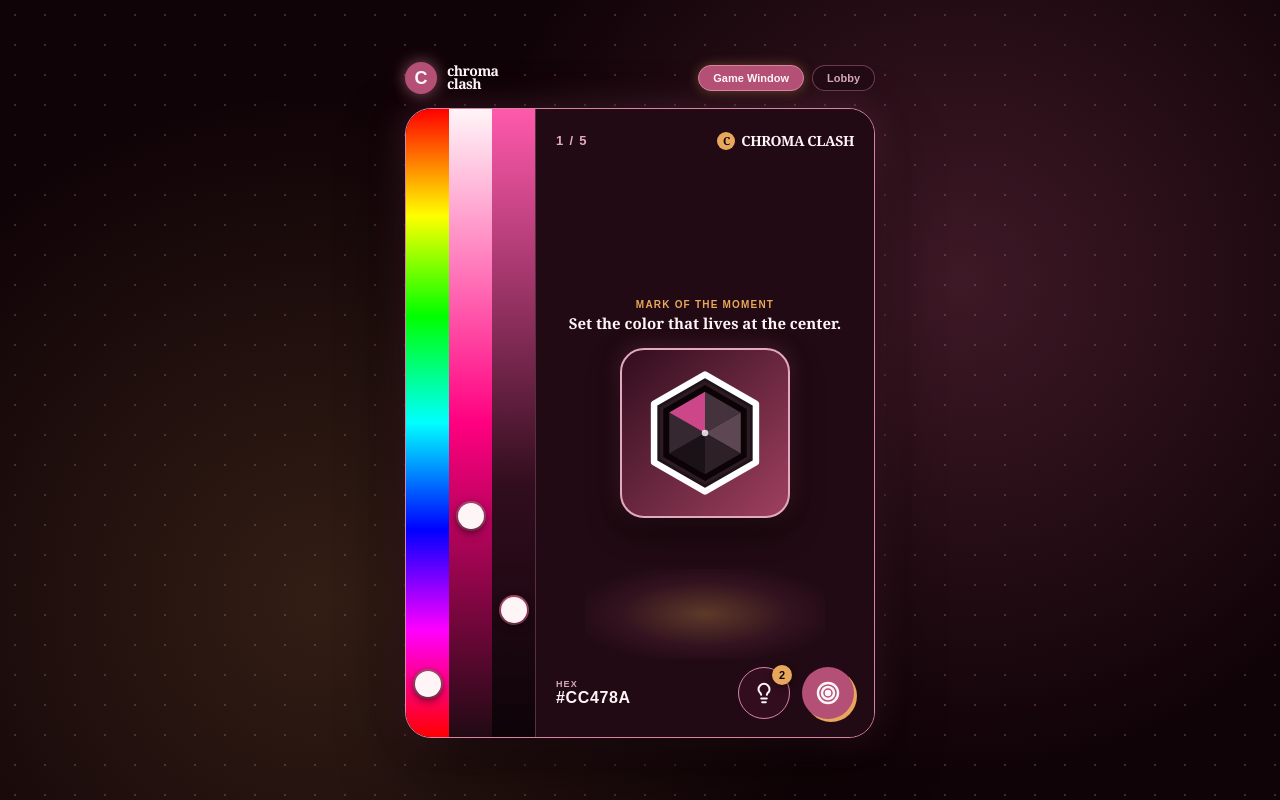
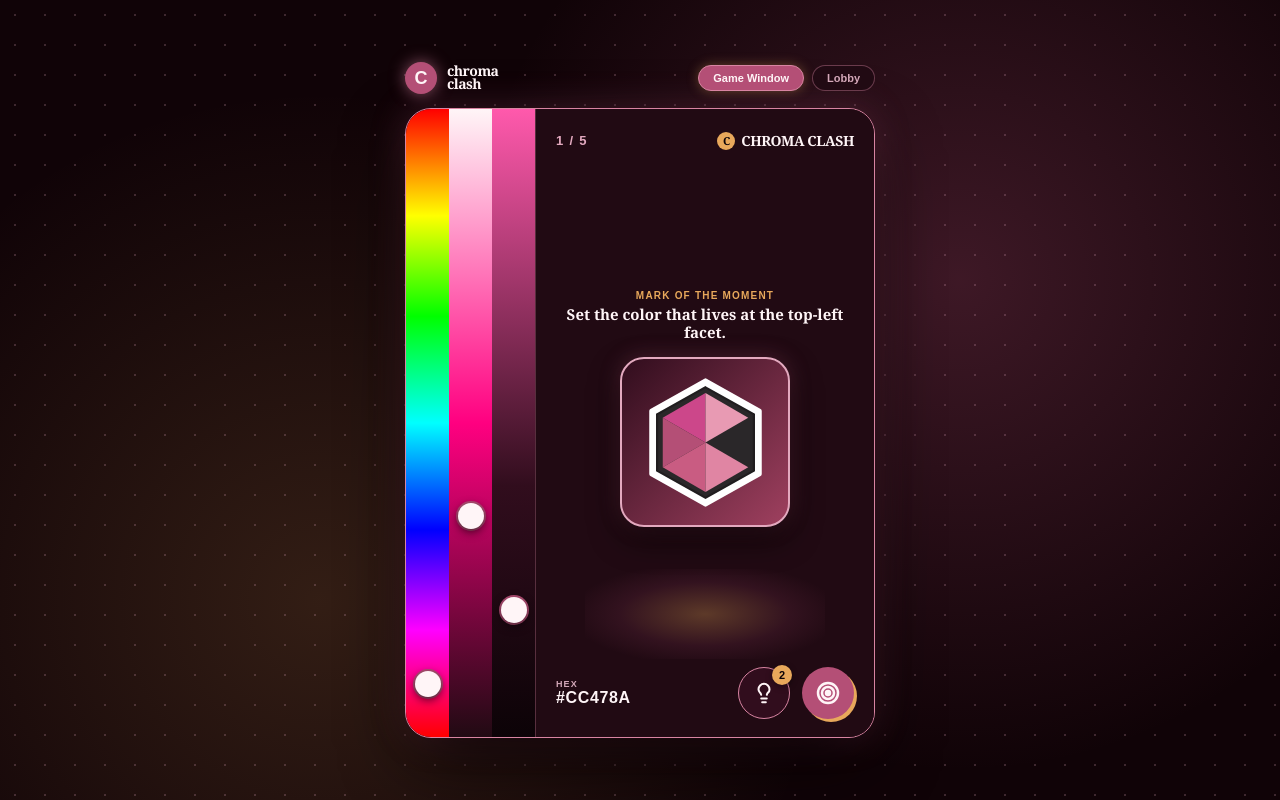
Before and after one commit to Sujal-Mishra/C2C-games-Sujal, a React (Vite) app: page / in a window 1280 px wide. Built offline with nearby package versions, Linux system fonts and the light colour scheme.

Commit message:
feat: match official 5-facet Chroma C logo geometry with target facet binding

```diff
--- a/src/main.tsx
+++ b/src/main.tsx
@@ -10,28 +10,33 @@ type RoomType = "random" | "team";
 const rounds = [
   {
     label: "Mark of the moment",
-    hint: "Set the color that lives at the center.",
+    hint: "Set the color that lives at the top-left facet.",
     target: { hue: 338, saturation: 52, value: 72 },
+    targetFacetIndex: 0, // Top-Left
   },
   {
     label: "Neon snack",
-    hint: "Find the loudest shade in the mark.",
+    hint: "Find the shade for the main left facet.",
     target: { hue: 348, saturation: 67, value: 82 },
+    targetFacetIndex: 2, // Left
   },
   {
     label: "Quiet edge",
-    hint: "What color keeps the emblem grounded?",
-    target: { hue: 223, saturation: 13, value: 18 },
+    hint: "What color sets the top-right highlight?",
+    target: { hue: 223, saturation: 50, value: 75 },
+    targetFacetIndex: 1, // Top-Right
   },
   {
     label: "Soft spark",
-    hint: "Remember the lightest accent.",
+    hint: "Tune the bottom-left base shade.",
     target: { hue: 0, saturation: 38, value: 96 },
+    targetFacetIndex: 3, // Bottom-Left
   },
   {
     label: "Final flash",
-    hint: "Tune the color you noticed last.",
+    hint: "Tune the bottom-right finishing facet.",
     target: { hue: 330, saturation: 69, value: 86 },
+    targetFacetIndex: 4, // Bottom-Right
   },
 ];
 
@@ -174,7 +179,7 @@ function App() {
                 </span>
               </header>
 
-              {/* Center Stage with Targeted Vector Emblem */}
+              {/* Center Stage with Authentic "C" Emblem */}
               <div className="character-stage">
                 <div className="floor-spotlight" />
 
@@ -189,9 +194,12 @@ function App() {
                   <p className="hint-sub">{current.hint}</p>
                 </div>
 
-                {/* Targeted Emblem Showcase: Outer frame is static, ONLY target region changes fill */}
+                {/* Targeted "C" Emblem Showcase */}
                 <div className="emblem-card-showcase">
-                  <TargetedEmblemSVG color={guessHex} />
+                  <ChromaCLogoSVG
+                    targetColor={guessHex}
+                    targetIndex={current.targetFacetIndex}
+                  />
                 </div>
               </div>
 
@@ -279,54 +287,75 @@ function App() {
   );
 }
 
-/** Targeted Vector Emblem Component: Frame & outer facets remain static, target region changes fill */
-function TargetedEmblemSVG({ color }: { color: string }) {
+/**
+ * Authentic Chroma Clash "C" Logo SVG
+ * Matches the official logo geometry & 5-facet structure.
+ * 4 facets stay visible in their authentic rose/magenta logo colors,
+ * while ONLY 1 target facet dynamically updates with targetColor!
+ */
+function ChromaCLogoSVG({
+  targetColor,
+  targetIndex = 0,
+}: {
+  targetColor: string;
+  targetIndex?: number;
+}) {
+  // Default authentic logo rose shades (matching kefb.png)
+  const defaultColors = [
+    "#d46a8c", // 0: Top-Left (mid rose)
+    "#e89ab3", // 1: Top-Right (blush pink highlight)
+    "#b44f76", // 2: Left (deep magenta rose)
+    "#c95c82", // 3: Bottom-Left (warm rose)
+    "#e085a3", // 4: Bottom-Right (soft rose)
+  ];
+
+  // Substitute ONLY the target facet with targetColor
+  const facetColors = defaultColors.map((c, i) =>
+    i === targetIndex ? targetColor : c
+  );
+
   return (
     <svg
-      width="130"
-      height="130"
+      width="135"
+      height="135"
       viewBox="0 0 120 120"
       fill="none"
       xmlns="http://www.w3.org/2000/svg"
-      className="targeted-emblem-svg"
+      className="chroma-c-logo-svg"
     >
-      {/* Outer Hexagon Border - STATIC WHITE & DARK PLUM */}
+      {/* Outer White Hexagon Sticker Border */}
       <polygon
-        points="60 6, 107 33, 107 87, 60 114, 13 87, 13 33"
-        fill="#1e1318"
+        points="60 5, 108 32, 108 88, 60 115, 12 88, 12 32"
+        fill="#ffffff"
         stroke="#ffffff"
-        strokeWidth="6"
+        strokeWidth="4"
         strokeLinejoin="round"
       />
 
-      {/* Inner Frame Ring - STATIC */}
+      {/* Inner Dark Charcoal Container Frame */}
       <polygon
-        points="60 14, 100 37, 100 83, 60 106, 20 83, 20 37"
-        fill="#0c0307"
-        stroke="#2d1b24"
-        strokeWidth="3"
+        points="60 11, 103 35, 103 85, 60 109, 17 85, 17 35"
+        fill="#2a2729"
+        stroke="#201d1f"
+        strokeWidth="2"
       />
 
-      {/* Static Facet 1: Top-Right (Neutral Dark) */}
-      <polygon points="60 60, 60 22, 93 41" fill="#44333c" />
+      {/* Facet 0: Top-Left (60,60 -> 22,38 -> 60,16) */}
+      <polygon points="60 60, 22 38, 60 16" fill={facetColors[0]} />
 
-      {/* Static Facet 2: Right (Neutral Mid) */}
-      <polygon points="60 60, 93 41, 93 79" fill="#5c4752" />
+      {/* Facet 1: Top-Right (60,60 -> 60,16 -> 98,38) */}
+      <polygon points="60 60, 60 16, 98 38" fill={facetColors[1]} />
 
-      {/* Static Facet 3: Bottom-Right (Neutral Dark) */}
-      <polygon points="60 60, 93 79, 60 98" fill="#2d2027" />
+      {/* Facet 2: Left (60,60 -> 22,82 -> 22,38) */}
+      <polygon points="60 60, 22 82, 22 38" fill={facetColors[2]} />
 
-      {/* Static Facet 4: Bottom-Left (Deep Shadow) */}
-      <polygon points="60 60, 60 98, 27 79" fill="#1b1217" />
+      {/* Facet 3: Bottom-Left (60,60 -> 60,104 -> 22,82) */}
+      <polygon points="60 60, 60 104, 22 82" fill={facetColors[3]} />
 
-      {/* Static Facet 5: Left (Shadow Neutral) */}
-      <polygon points="60 60, 27 79, 27 41" fill="#362830" />
+      {/* Facet 4: Bottom-Right (60,60 -> 98,82 -> 60,104) */}
+      <polygon points="60 60, 98 82, 60 104" fill={facetColors[4]} />
 
-      {/* DYNAMIC TARGET REGION (Center/Top-Left Facet) - TAKES GUESS COLOR ONLY! */}
-      <polygon points="60 60, 27 41, 60 22" fill={color} />
-
-      {/* Specular Center Accent */}
-      <circle cx="60" cy="60" r="3" fill="#ffffff" opacity="0.8" />
+      {/* Right Slice (60,60 -> 98,38 -> 98,82) is OPEN forming the "C" shape */}
     </svg>
   );
 }
```
